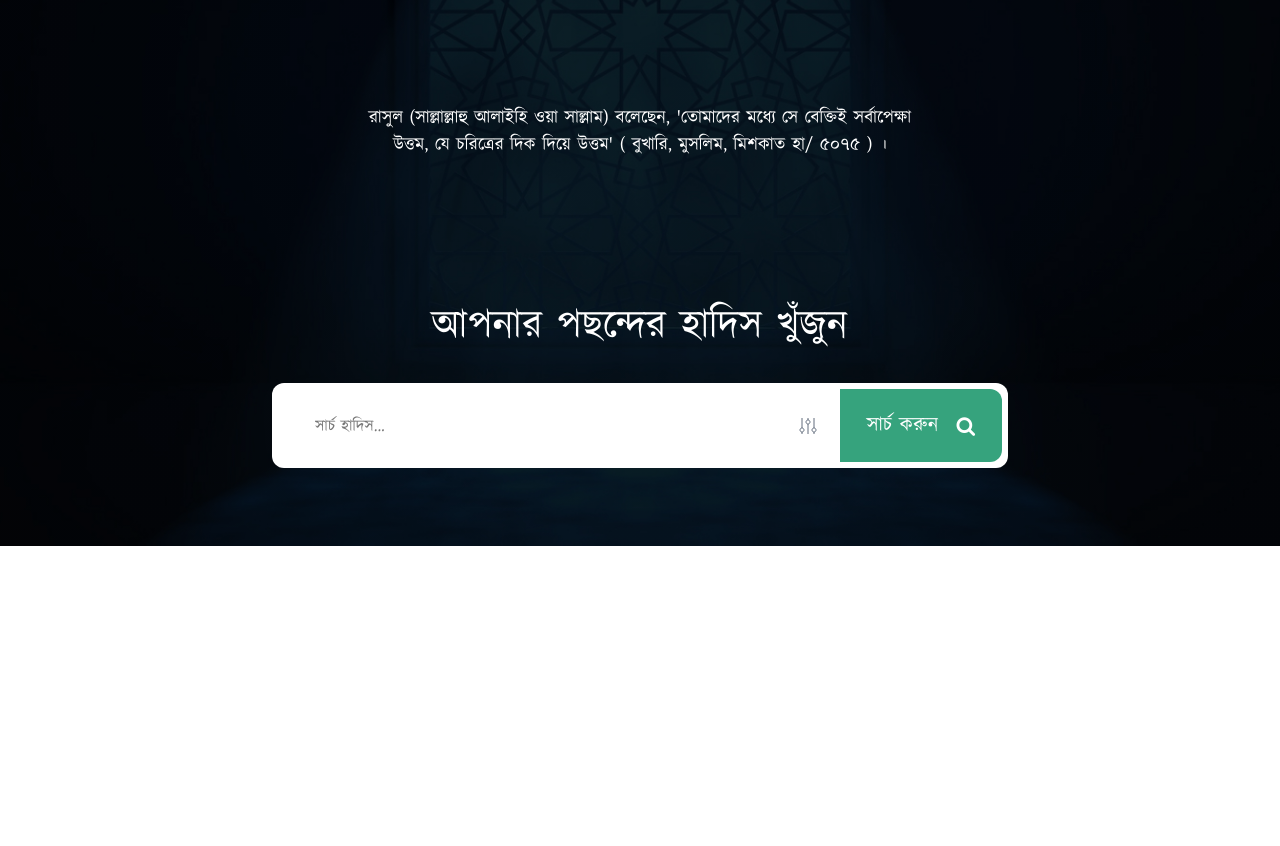
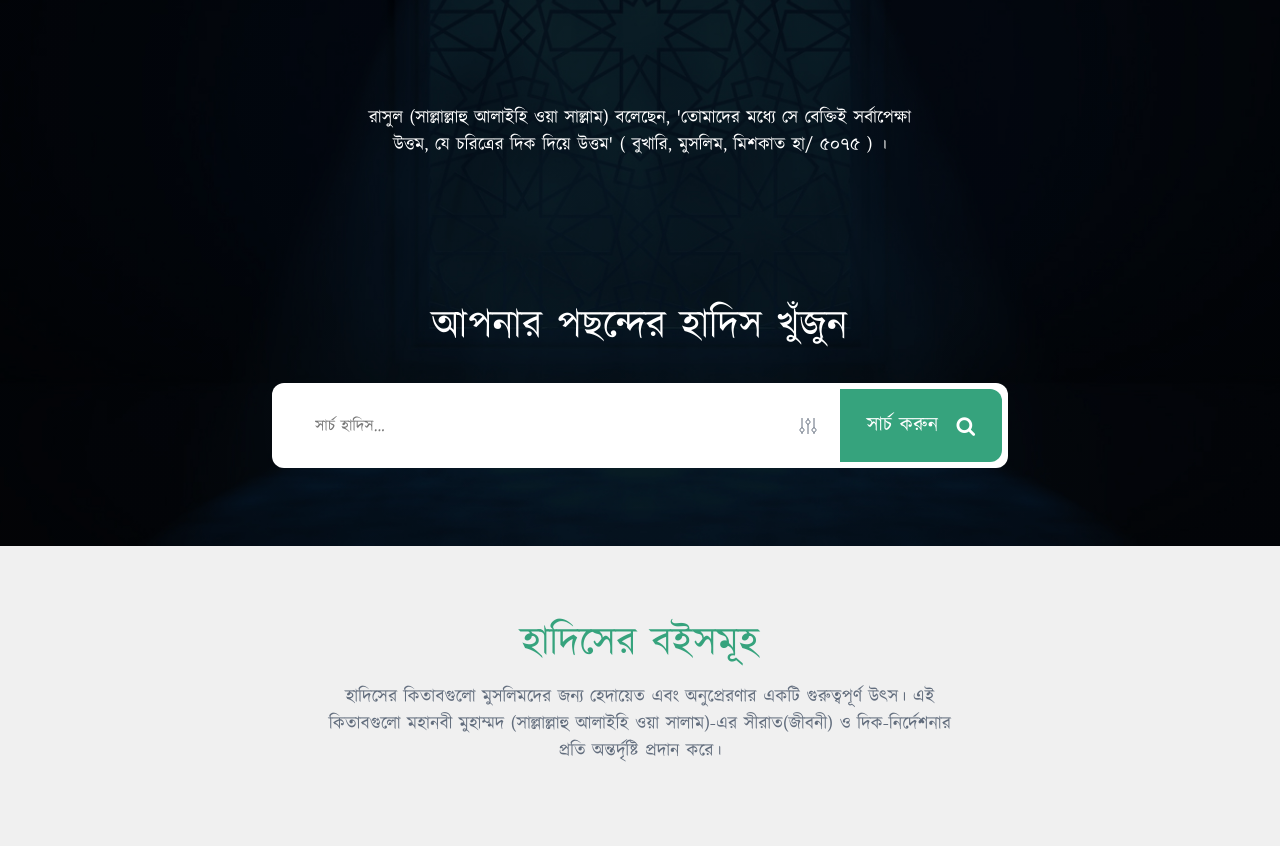
Before and after one commit to zahidhasanratan/AlHadisHtml, a plain HTML site: page index.html in a window 1280 px wide. Shown: the part 450-1296 px from the top of the page. Before the commit the page ends 996 px from the top, so only its background shows below. Drawn offline with nearby package versions, Linux system fonts and the light colour scheme.

Commit message:
about header fixed

```diff
--- a/index.html
+++ b/index.html
@@ -5,7 +5,10 @@
     <meta name="viewport" content="width=device-width, initial-scale=1.0" />
     <title>Document</title>
     <link rel="stylesheet" href="./styles/styles.css" />
-    <link rel="stylesheet" href="https://cdnjs.cloudflare.com/ajax/libs/font-awesome/4.7.0/css/font-awesome.min.css">
+    <link
+      rel="stylesheet"
+      href="https://cdnjs.cloudflare.com/ajax/libs/font-awesome/4.7.0/css/font-awesome.min.css"
+    />
     <link
       href="https://cdn.jsdelivr.net/npm/bootstrap@5.3.3/dist/css/bootstrap.min.css"
       rel="stylesheet"
@@ -70,16 +73,23 @@
           <div class="col-lg-8 mx-auto">
             <div class="banner_content">
               <h1>
-                <img src="./images/bannerheading.svg" alt="">
+                <img src="./images/bannerheading.svg" alt="" />
               </h1>
-              <p>রাসুল (সাল্লাল্লাহু আলাইহি ওয়া সাল্লাম) বলেছেন, 'তোমাদের মধ্যে সে বেক্তিই সর্বাপেক্ষা উত্তম, যে
-                চরিত্রের দিক দিয়ে উত্তম' ( বুখারি, মুসলিম, মিশকাত হা/ ৫০৭৫ ) ।</p>
+              <p>
+                রাসুল (সাল্লাল্লাহু আলাইহি ওয়া সাল্লাম) বলেছেন, 'তোমাদের মধ্যে
+                সে বেক্তিই সর্বাপেক্ষা উত্তম, যে চরিত্রের দিক দিয়ে উত্তম' (
+                বুখারি, মুসলিম, মিশকাত হা/ ৫০৭৫ ) ।
+              </p>
               <div class="banner_search">
                 <h2>আপনার পছন্দের হাদিস খুঁজুন</h2>
-                  <div class="search_bar d-flex w-100 align-items-center justify-content-between">
-                    <input type="text" placeholder="সার্চ হাদিস...">
-                    <div class="search_buttons d-flex align-items-center justify-content-between">
-                      <img src="./images/settings.svg" alt="">
+                <div
+                  class="search_bar d-flex w-100 align-items-center justify-content-between"
+                >
+                  <input type="text" placeholder="সার্চ হাদিস..." />
+                  <div
+                    class="search_buttons d-flex align-items-center justify-content-between"
+                  >
+                    <img src="./images/settings.svg" alt="" />
                     <button class="d-flex align-items-center">
                       <span>সার্চ করুন </span>
                       <i class="fa fa-search"></i>
@@ -93,6 +103,23 @@
       </div>
     </section>
     <!-- Banner End -->
+    <!-- About Section Start -->
+    <section id="about">
+      <div class="container">
+        <div class="row">
+          <div class="col-lg-8 mx-auto">
+            <div class="about_header text-center">
+              <h3>হাদিসের বইসমূহ</h3>
+              <p>
+                হাদিসের কিতাবগুলো মুসলিমদের জন্য হেদায়েত এবং অনুপ্রেরণার একটি গুরুত্বপূর্ণ উৎস। এই কিতাবগুলো মহানবী
+মুহাম্মদ (সাল্লাল্লাহু আলাইহি ওয়া সালাম)-এর সীরাত(জীবনী) ও দিক-নির্দেশনার প্রতি অন্তর্দৃষ্টি প্রদান করে।
+              </p>
+            </div>
+          </div>
+        </div>
+      </div>
+    </section>
+    <!-- About Section End -->
 
     <script
       src="https://cdn.jsdelivr.net/npm/bootstrap@5.3.3/dist/js/bootstrap.bundle.min.js"
--- a/styles/styles.css
+++ b/styles/styles.css
@@ -25,7 +25,7 @@ h6,
 p {
   line-height: 0.8;
 }
-.navbar{
+.navbar {
   top: 0;
   left: 0;
   position: absolute;
@@ -82,8 +82,9 @@ p {
 /* nav ended */
 
 /* Banner Started */
-#banner{
-  background: linear-gradient(rgba(0, 0, 0, 0.3), rgba(0, 0, 0, 0.3)), url('/images/banner.jpg');
+#banner {
+  background: linear-gradient(rgba(0, 0, 0, 0.3), rgba(0, 0, 0, 0.3)),
+    url("/images/banner.jpg");
 
   background-repeat: no-repeat;
   background-size: cover;
@@ -91,11 +92,10 @@ p {
   padding-top: 297px;
   padding-bottom: 78px;
 }
-.banner_content{
+.banner_content {
   text-align: center;
-
 }
-.banner_content p{
+.banner_content p {
   font-size: 18px;
   font-weight: 400;
   font-family: "kalpurush";
@@ -105,7 +105,7 @@ p {
   margin-top: 137px;
   margin-bottom: 137px;
 }
-.banner_search h2{
+.banner_search h2 {
   font-family: "kalpurush";
   font-size: 40px;
   font-weight: 400;
@@ -113,25 +113,25 @@ p {
   color: white;
   margin-bottom: 25px;
 }
-.search_bar{
+.search_bar {
   border-radius: 12px;
   background-color: white;
   padding: 6px;
   box-sizing: border-box;
 }
-.search_bar input{
+.search_bar input {
   width: 68%;
   border: none;
   padding-left: 37px;
   box-sizing: border-box;
 }
-.search_bar input:focus{
+.search_bar input:focus {
   outline: none;
 }
-.search_buttons{
+.search_buttons {
   width: 28%;
 }
-.search_buttons button{
+.search_buttons button {
   background-color: rgba(54, 163, 125, 1);
   padding: 21px 27px;
   border: none;
@@ -145,3 +145,35 @@ p {
   column-gap: 18px;
 }
 /* Banner Ended */
+
+
+/* About Part Css Start*/
+#about{
+  padding-top: 66px;
+  padding-bottom: 66px;
+  background-color: rgba(240, 240, 240, 1);
+  /* background: url('/images/background.svg'); */
+  background-position: center;
+  background-size: cover;
+  background-repeat: no-repeat;
+}
+.about_header h3{
+  color: rgba(54, 163, 125, 1);
+  font-family: "kalpurush";
+  font-size: 40px;
+  font-weight: 400;
+  line-height: 63px;
+}
+
+.about_header p{
+  color: rgba(98, 109, 125, 1);
+  font-family: "kalpurush";
+  font-size: 18px;
+  font-weight: 400;
+  line-height: 27px;
+  padding: 0 50px;
+  margin-top: 5px;
+}
+
+
+/* About Part Css End*/
```
Also changed, not shown: images/background.png (added), 1 other file. Lines whose indentation alone changed are shown as unchanged.
